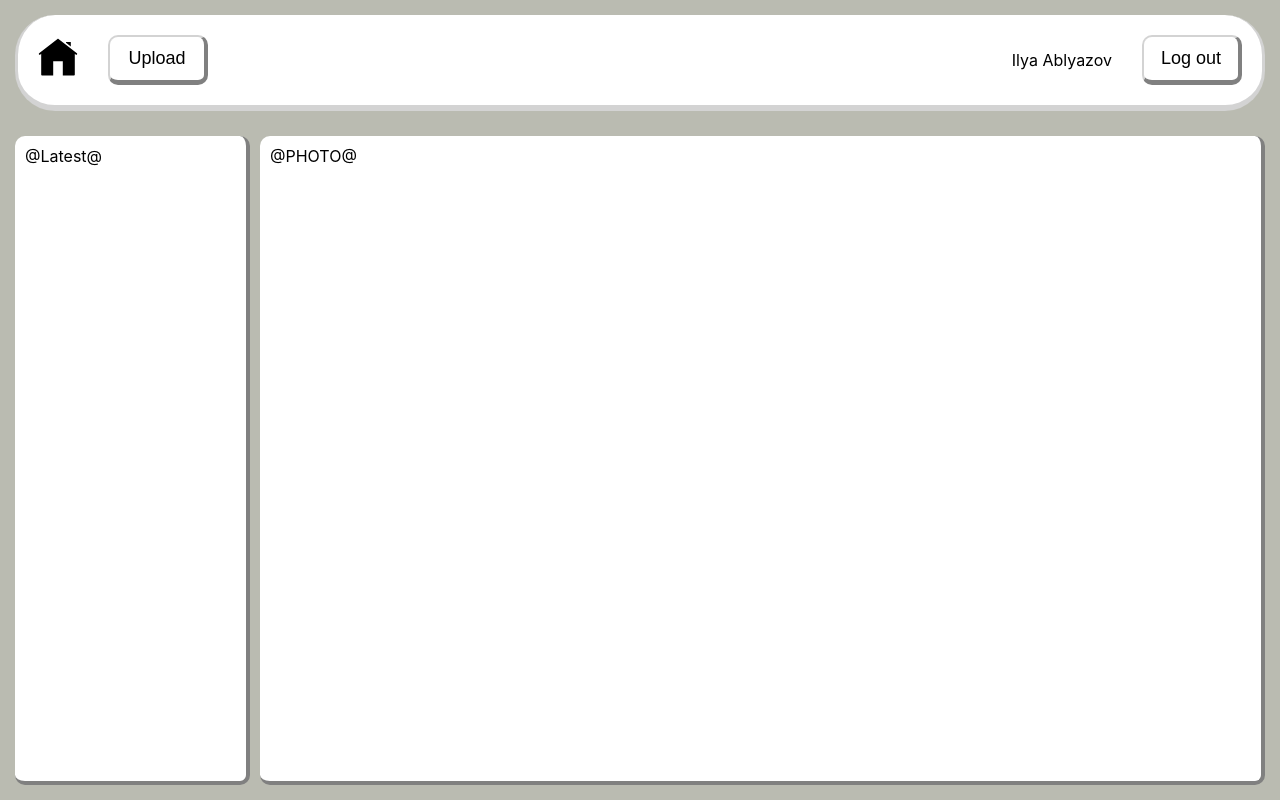
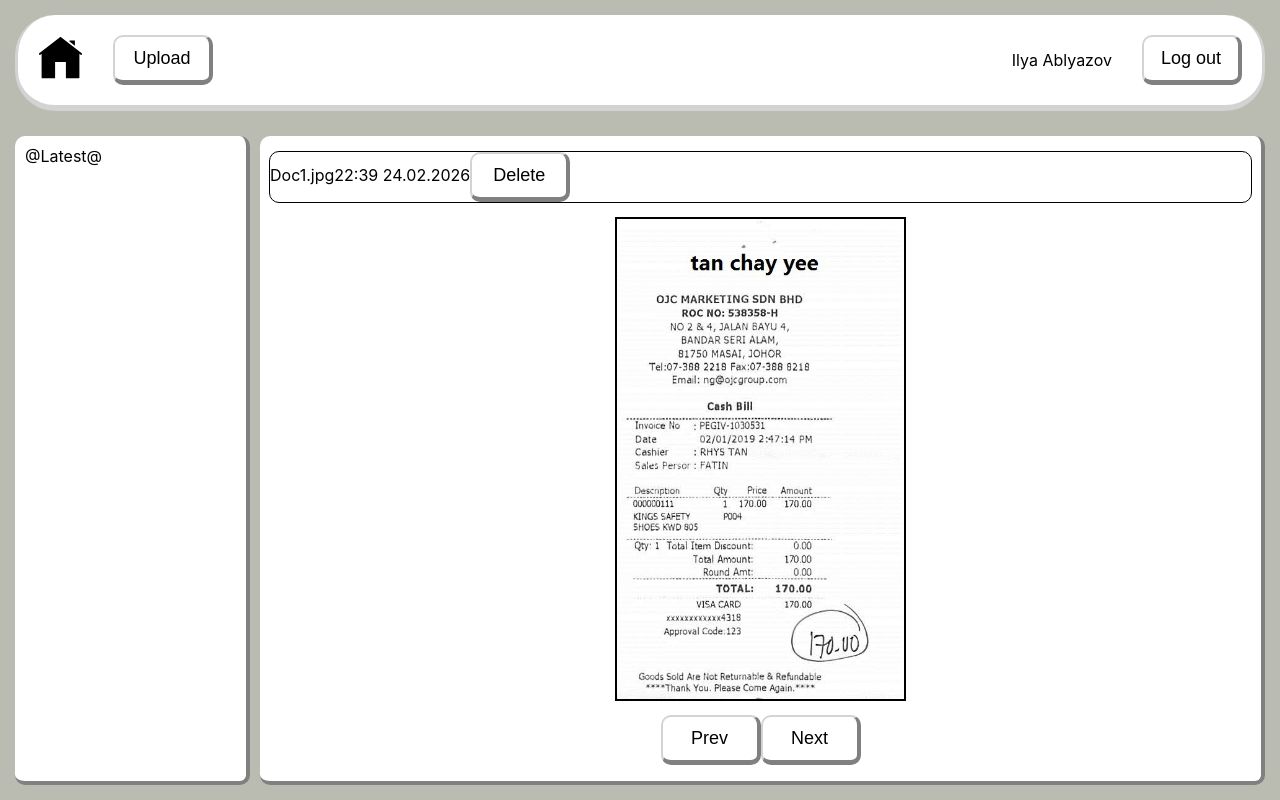
Before and after one commit to HungryM1NT/FSP_front, a React (Create React App) app: page / in a window 1280 px wide. Built offline with nearby package versions, Linux system fonts and the light colour scheme.

Commit message:
workspace start

```diff
--- a/src/components/Button/Button.css
+++ b/src/components/Button/Button.css
@@ -16,3 +16,7 @@
   height: 50px;
   width: 100px;
 }
+
+.button:active {
+  background-color: #EDEFF2;
+}
--- a/src/components/Navbar/Navbar.css
+++ b/src/components/Navbar/Navbar.css
@@ -1,5 +1,5 @@
 .logo {
-    height: 5vmin;
+    height: 45px;
 }
 
 nav {
--- /dev/null
+++ b/src/components/Workspace/Controls/Controls.tsx
@@ -0,0 +1,17 @@
+import React from 'react';
+import './Controls.css';
+import Button from '../../Button/Button';
+
+
+function Controls() {
+  return (
+    <div>
+        <Button
+            name={"Prev"}/>
+        <Button
+            name={"Next"}/>
+    </div>
+  );
+};
+
+export default Controls;
--- /dev/null
+++ b/src/components/Workspace/Doc/Doc.css
@@ -0,0 +1,6 @@
+.doc-image {
+    height: 30em;
+    border: 2px solid black;
+    align-items: center;
+    /* border */
+}
--- /dev/null
+++ b/src/components/Workspace/Doc/Doc.tsx
@@ -0,0 +1,12 @@
+import React from 'react';
+import './Doc.css';
+import testimage from './doc1.jpg'
+
+
+function Doc() {
+  return (
+    <img src={testimage} className='doc-image'/>
+  );
+};
+
+export default Doc;
--- /dev/null
+++ b/src/components/Workspace/Doc_Info/Doc_Info.css
@@ -0,0 +1,7 @@
+.doc-info {
+    border: 1px solid black;
+    width: 100%;
+    border-radius: 10px;
+    /* padding-left: 100px; */
+    /* padding-right: 100px; */
+}
--- /dev/null
+++ b/src/components/Workspace/Doc_Info/Doc_Info.tsx
@@ -0,0 +1,18 @@
+import React from 'react';
+import './Doc_Info.css';
+import Button from '../../Button/Button';
+
+
+function Doc_Info() {
+  return (
+    <div className='doc-info'>
+        <span className='doc-name'>Doc1.jpg</span>
+        <span className='doc-time'>22:39 24.02.2026</span>
+        <Button
+            name={"Delete"}
+        />
+    </div>
+  );
+};
+
+export default Doc_Info;
--- a/src/components/Workspace/Workspace.css
+++ b/src/components/Workspace/Workspace.css
@@ -7,4 +7,10 @@
     border-right: 4px solid gray;
     border-radius: 10px;
     box-sizing: border-box;
+    align-items: center;
+    /* justify-content: center; */
+
+    display: grid;
+    justify-items: center;
+    grid-template-rows: 10% 80% 10%;
 }
--- a/src/components/Workspace/Workspace.tsx
+++ b/src/components/Workspace/Workspace.tsx
@@ -1,11 +1,16 @@
 import React from 'react';
 import './Workspace.css';
+import Doc from './Doc/Doc';
+import Controls from './Controls/Controls';
+import Doc_Info from './Doc_Info/Doc_Info';
 
 
 function Workspace() {
   return (
     <div className='workspace'>
-        @PHOTO@
+        <Doc_Info/>
+        <Doc/>
+        <Controls/>
     </div>
   );
 };
```
Also changed, not shown: src/components/Workspace/Controls/Controls.css (added), src/components/Workspace/Doc/doc1.jpg (added).
